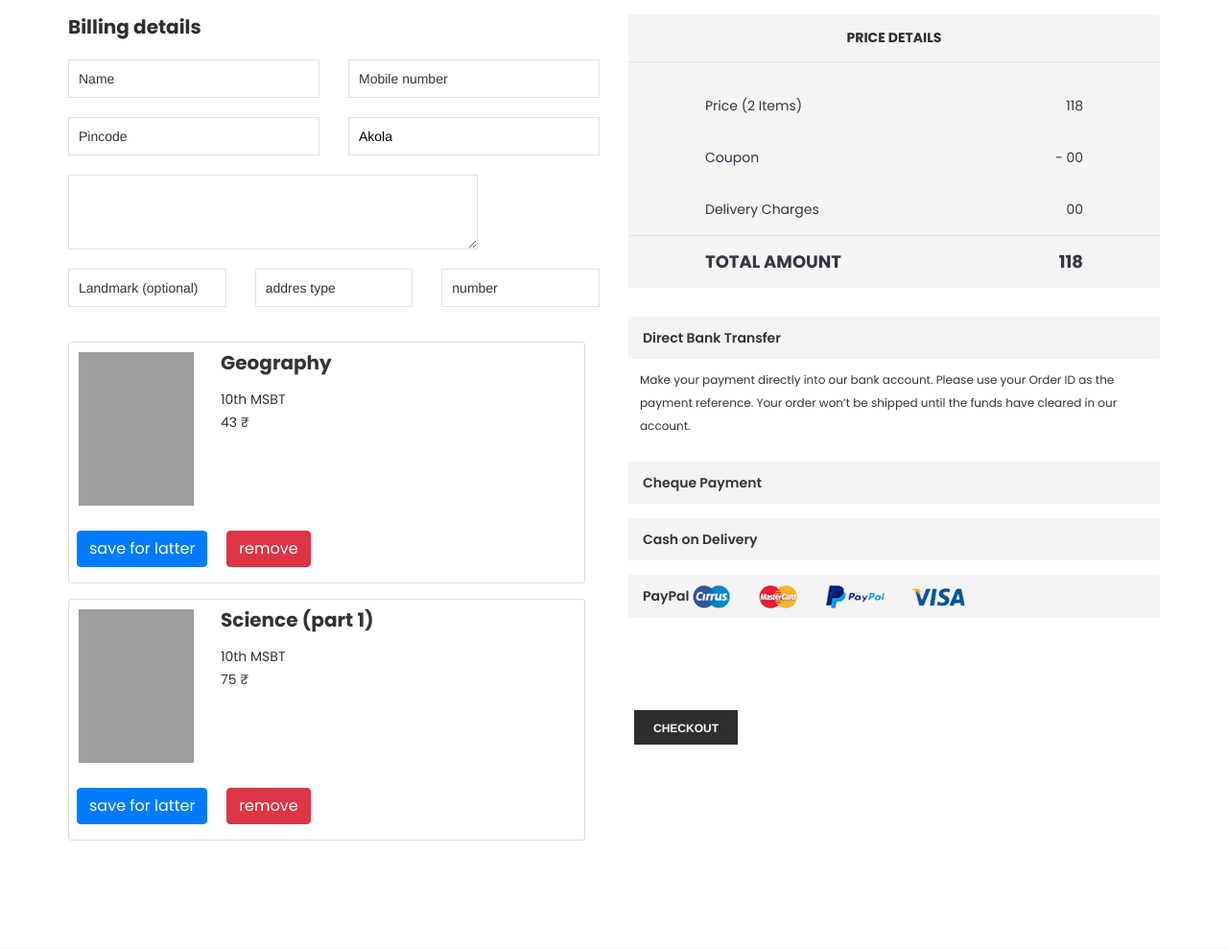
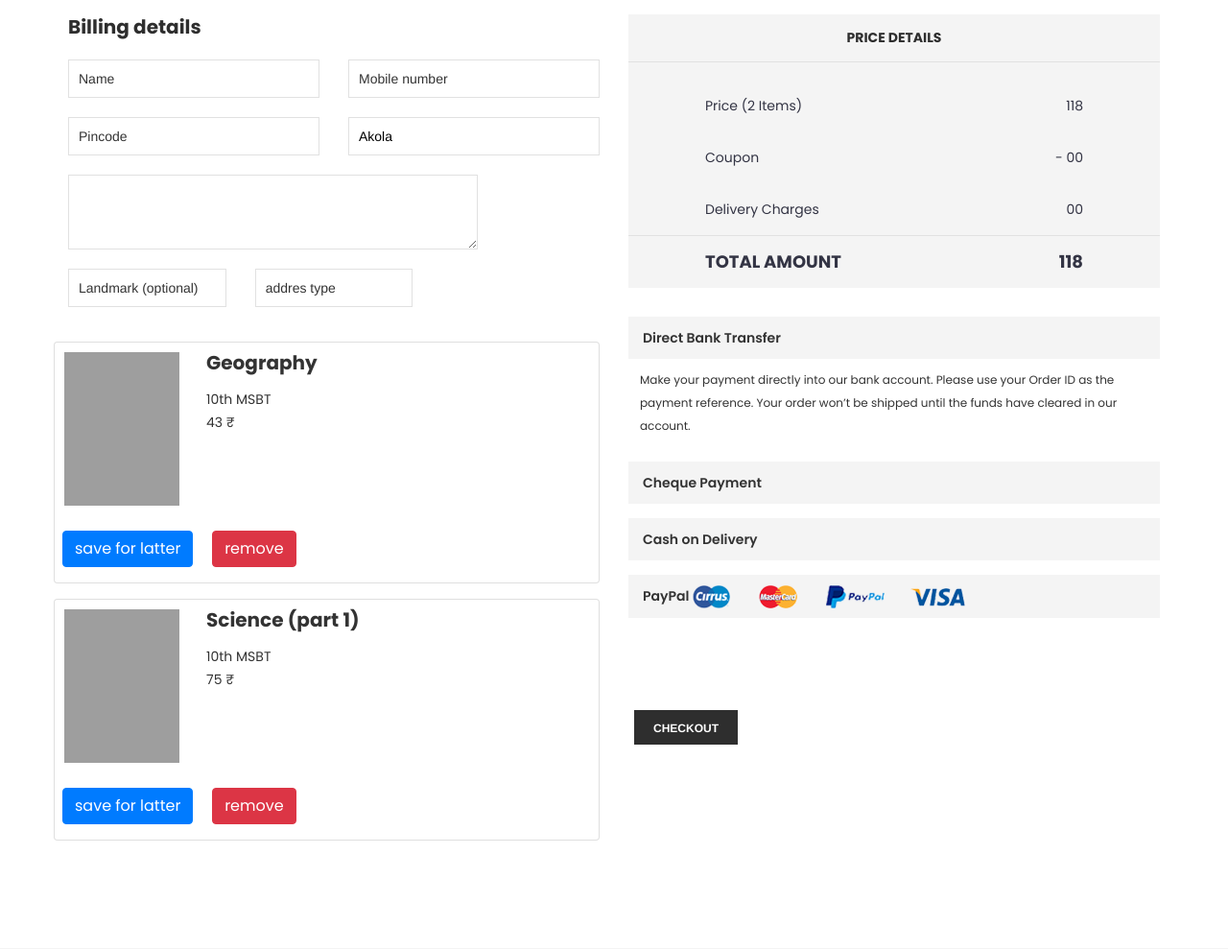
Before and after one commit to pratikgosavii/backup2, a Django app: page /checkout/ in a window 1280 px wide; the page is wider, and only the part inside the window is pictured. Shown: the part 663-1652 px from the top of that part at 96% size. Run offline with Django 3.2, Linux system fonts and the light colour scheme; a user stored in the database is signed in; data comes from the database, SQL or seed files in the repository; both versions use the stored data as it was after the commit; some libraries are stand-ins or nearby versions; some web fonts are replaced; grey boxes are pictures that could not be loaded.

Commit message:
update this

```diff
--- a/templates/checkout.html
+++ b/templates/checkout.html
@@ -135,10 +135,6 @@
 								<input type="text" name="addresstype" placeholder="addres type">
 							</div>
 
-							<div class="input_box col-md-4 col-sm-12">
-								<input type="text" name="address_number1" placeholder="number">
-							</div>
-
 						</div>
 
 
@@ -148,7 +144,7 @@
 				<div class="margin_between">
 					<div class="container-fluid" style="padding-left:0px;">
 						<div class="row">
-							<div class="col-12 mt-3">
+							<div class="col-12 mt-3" style="padding: 0px 0px;">
 								{% for dest in dests %}
 								<div class="card mb-3">
 									<div class="card-horizontal">
```
Also changed, not shown: checkout/migrations/0007_auto_20200930_2334.py (added), db.sqlite3.
